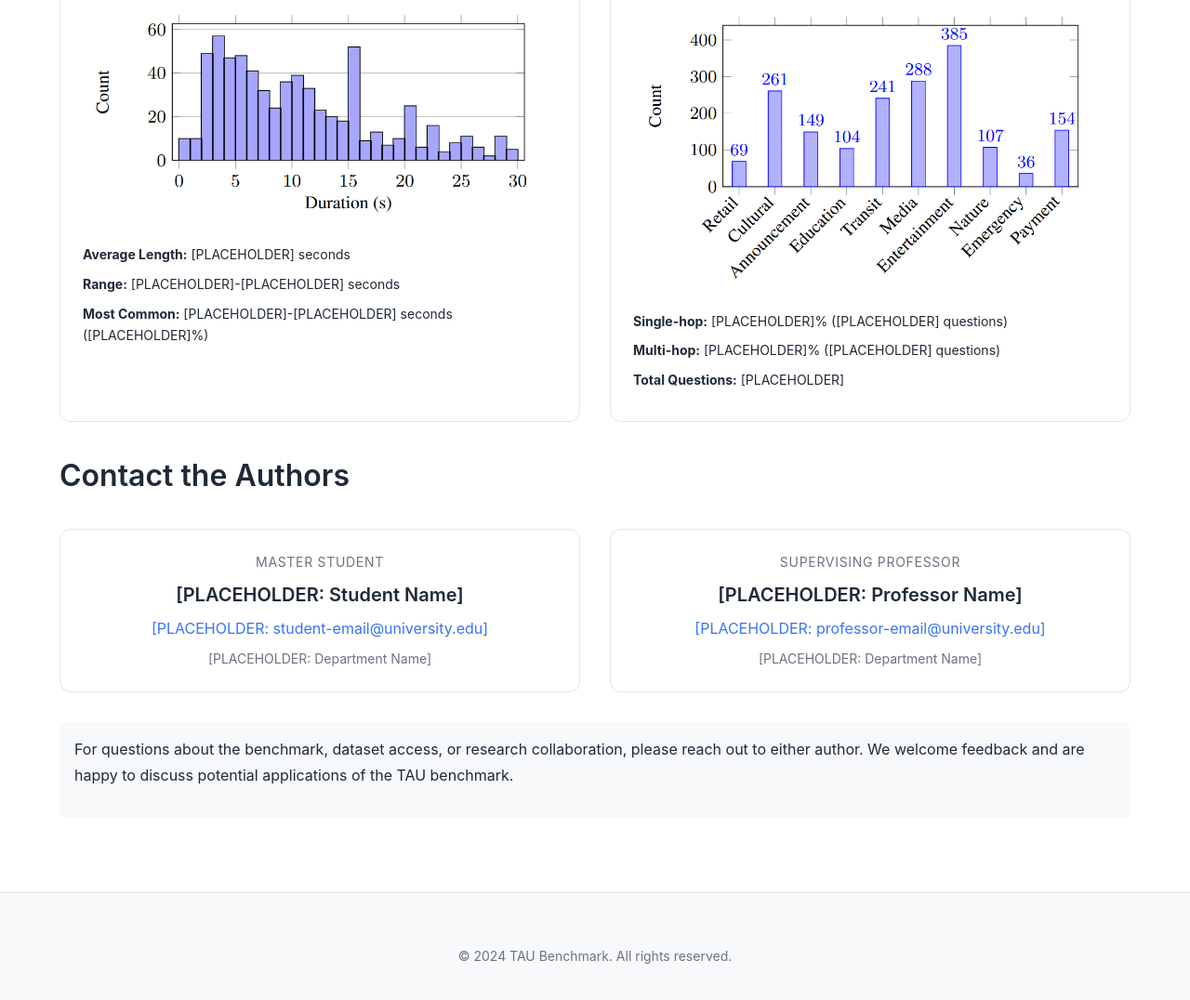
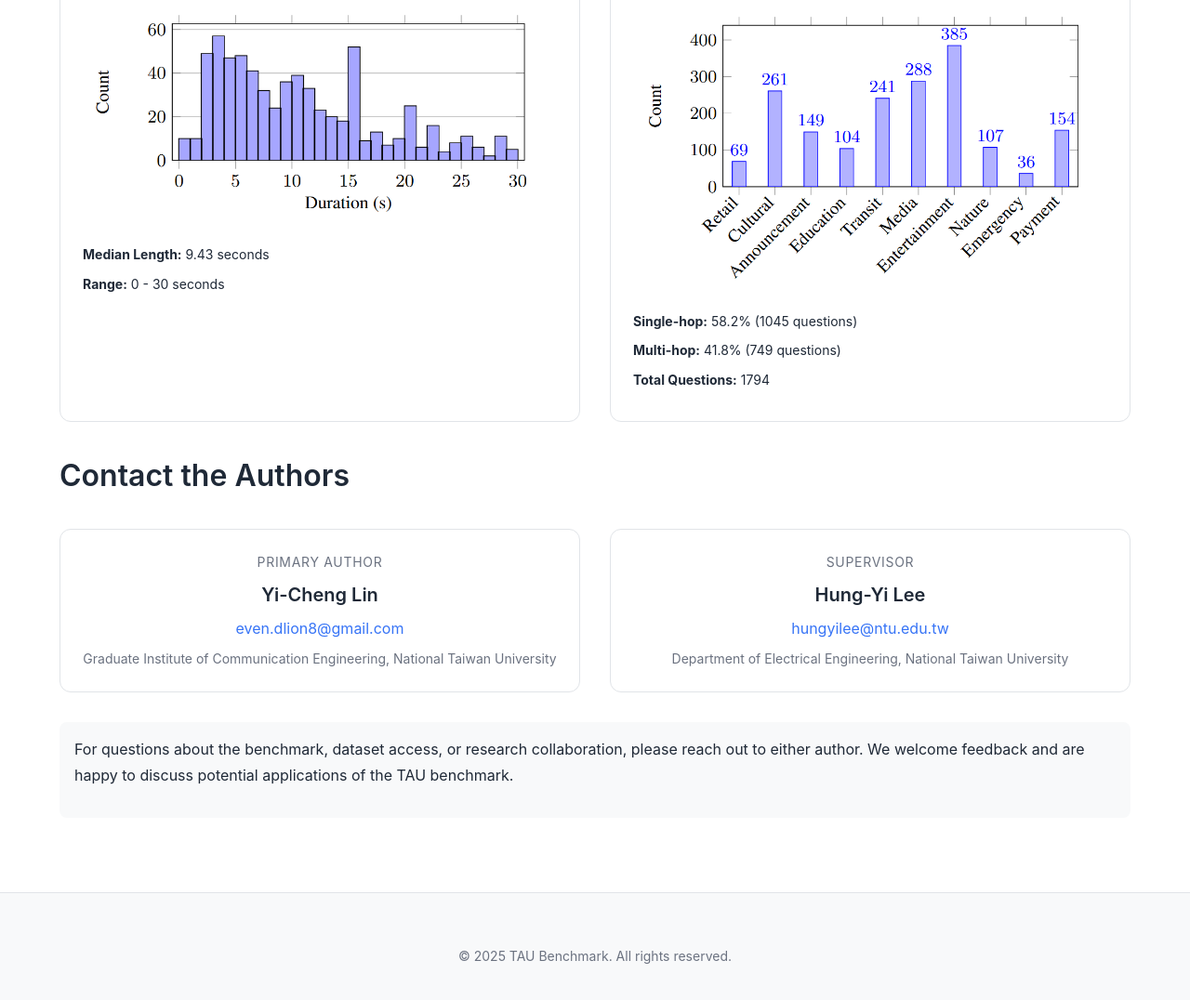
Before and after one commit to dlion168/TAU_demo, a plain HTML site: page about.html in a window 1280 px wide. Shown: the part 947-2023 px from the top of the page at 93% size. Drawn offline with Linux system fonts and the light colour scheme.

Commit message:
feat: add some data statistics and contact

```diff
--- a/about.html
+++ b/about.html
@@ -54,9 +54,8 @@
                                 class="chart-image">
                         </div>
                         <div class="stat-summary">
-                            <p><strong>Average Length:</strong> [PLACEHOLDER] seconds</p>
-                            <p><strong>Range:</strong> [PLACEHOLDER]-[PLACEHOLDER] seconds</p>
-                            <p><strong>Most Common:</strong> [PLACEHOLDER]-[PLACEHOLDER] seconds ([PLACEHOLDER]%)</p>
+                            <p><strong>Median Length:</strong> 9.43 seconds</p>
+                            <p><strong>Range:</strong> 0 - 30 seconds</p>
                         </div>
                     </div>
 
@@ -67,9 +66,9 @@
                                 class="chart-image">
                         </div>
                         <div class="stat-summary">
-                            <p><strong>Single-hop:</strong> [PLACEHOLDER]% ([PLACEHOLDER] questions)</p>
-                            <p><strong>Multi-hop:</strong> [PLACEHOLDER]% ([PLACEHOLDER] questions)</p>
-                            <p><strong>Total Questions:</strong> [PLACEHOLDER]</p>
+                            <p><strong>Single-hop:</strong> 58.2% (1045 questions)</p>
+                            <p><strong>Multi-hop:</strong> 41.8% (749 questions)</p>
+                            <p><strong>Total Questions:</strong> 1794</p>
                         </div>
                     </div>
                 </div>
@@ -80,17 +79,17 @@
                 <h2>Contact the Authors</h2>
                 <div class="contact-grid">
                     <div class="contact-card">
-                        <div class="contact-role">Master Student</div>
-                        <div class="contact-name">[PLACEHOLDER: Student Name]</div>
-                        <div class="contact-email">[PLACEHOLDER: student-email@university.edu]</div>
-                        <div class="contact-department">[PLACEHOLDER: Department Name]</div>
+                        <div class="contact-role">Primary Author</div>
+                        <div class="contact-name">Yi-Cheng Lin</div>
+                        <div class="contact-email">even.dlion8@gmail.com</div>
+                        <div class="contact-department">Graduate Institute of Communication Engineering, National Taiwan University</div>
                     </div>
 
                     <div class="contact-card">
-                        <div class="contact-role">Supervising Professor</div>
-                        <div class="contact-name">[PLACEHOLDER: Professor Name]</div>
-                        <div class="contact-email">[PLACEHOLDER: professor-email@university.edu]</div>
-                        <div class="contact-department">[PLACEHOLDER: Department Name]</div>
+                        <div class="contact-role">Supervisor</div>
+                        <div class="contact-name">Hung-Yi Lee</div>
+                        <div class="contact-email">hungyilee@ntu.edu.tw</div>
+                        <div class="contact-department">Department of Electrical Engineering, National Taiwan University</div>
                     </div>
                 </div>
 
@@ -105,7 +104,7 @@
 
     <footer class="footer">
         <div class="container">
-            <p>&copy; 2024 TAU Benchmark. All rights reserved.</p>
+            <p>&copy; 2025 TAU Benchmark. All rights reserved.</p>
         </div>
     </footer>
 </body>
--- a/leaderboard.js
+++ b/leaderboard.js
@@ -22,7 +22,7 @@ document.addEventListener('DOMContentLoaded', async () => {
             params: null,
             single_accuracy: 0.25,
             multi_accuracy: 0.25,
-            submission_date: "2024-09-01"
+            submission_date: "2025-09-01"
         });
     } catch (error) {
         console.error('Error loading submissions:', error);
```
Also changed, not shown: examples.html (+1 -1 lines), index.html (+1 -1 lines), leaderboard.html (+4 -4 lines), 1 other file.
